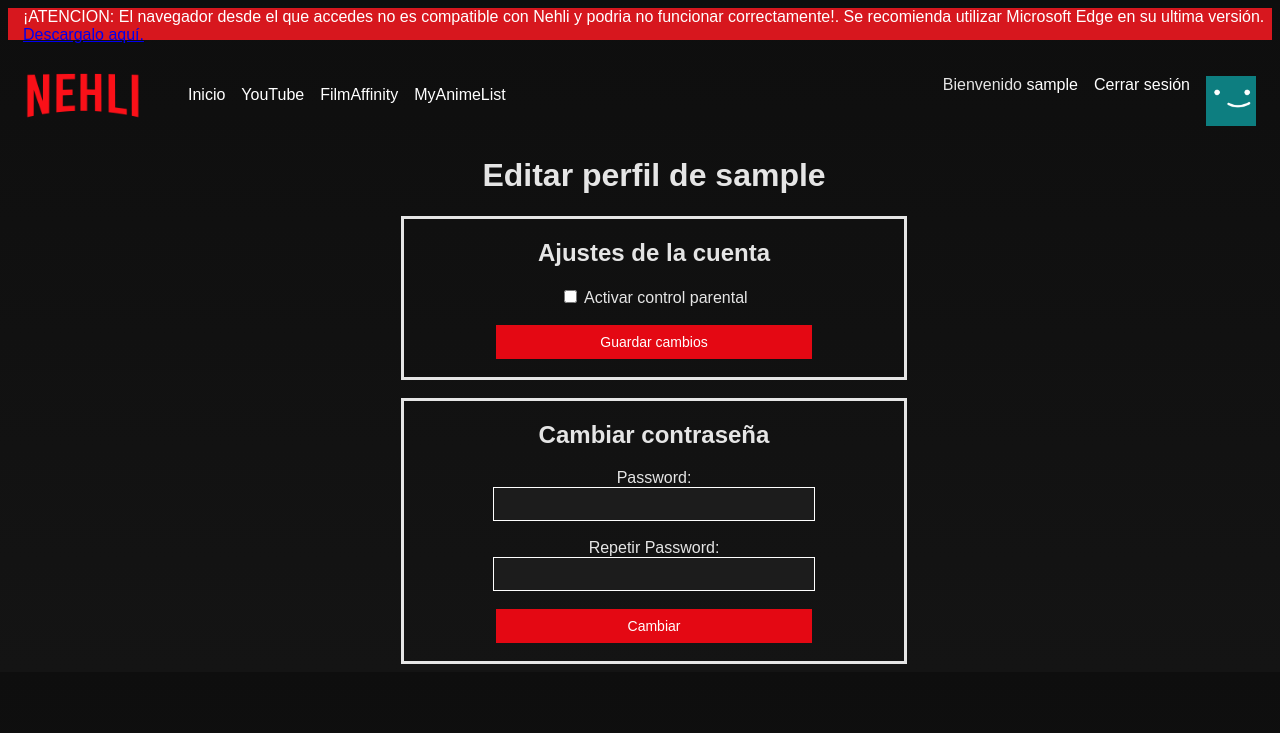
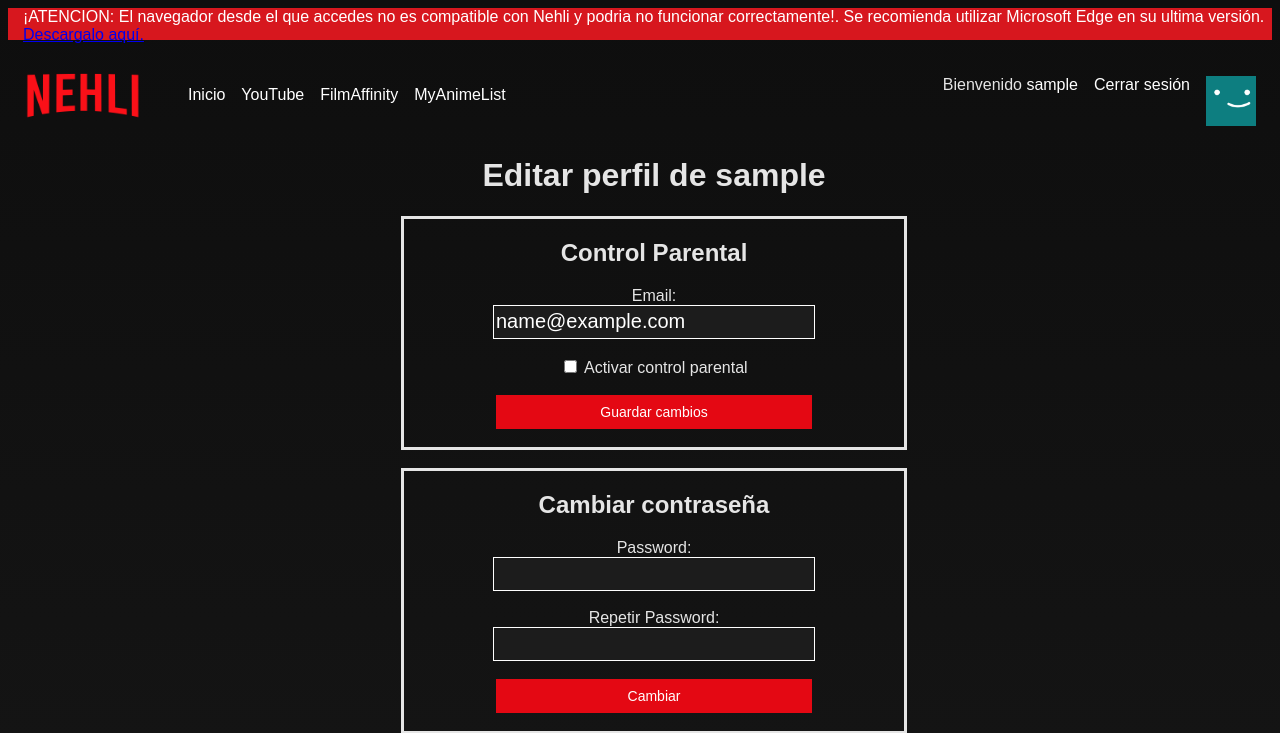
Before and after one commit to Lorwik/Nehli, a PHP site: page /userpanel.php in a window 1280 px wide. Shown: the top 733 px of the page. Run offline with PHP 8.4, Linux system fonts and the light colour scheme; the visitor is signed in with stand-in values (Sample User, id 1); tables that the repository leaves empty or names only in its code hold one stand-in row (values such as "Sample post").

Commit message:
Ahora muestra el email del usuario

```diff
--- a/includes/user_session.php
+++ b/includes/user_session.php
@@ -3,6 +3,8 @@
 class UserSession{
 
     public function __construct(){
+      $lifetime=600;
+      session_set_cookie_params($lifetime);
         session_start();
     }
 
--- a/userpanel.php
+++ b/userpanel.php
@@ -13,7 +13,9 @@
 
 				<div class="contentseparador">
 					<form action="" method="POST">
-				        <h2>Ajustes de la cuenta</h2>
+				        <h2>Control Parental</h2>
+				        Email:<br/>
+				        <input type="email" name="email" class="campotexto" <?php echo 'value='.$user->getEmail();?> disabled><br/><br/>
 
 				        <?php
 				        	//¿Tiene el control parental activado?
@@ -26,11 +28,11 @@
 				        <input type="checkbox" class="check" name="parental" value="parental" <?php echo $check ?>>
 				        Activar control parental
 				        <br/><br/>
-				        <p class="center"><input type="submit" class="boton" name="guardarajustes" value="Guardar cambios"></p><br/>
+				        <p class="center"><input type="submit" class="boton" name="guardarparental" value="Guardar cambios"></p><br/>
 				    </form>
 
 					<?php
-				    	if (isset($_POST["guardarajustes"])){
+				    	if (isset($_POST["guardarparental"])){
 				    		$checkparental = 0; //iniciamos la variable por defecto desactivada
 				    		if(isset($_POST['parental'])){ //Si el check de parental esta marcado...
 							    $checkparental = 1;
@@ -43,7 +45,9 @@
 						}
 					?>
 				</div>
+
 				<br/>
+
 				<div class="contentseparador">
 					<form action="" method="POST">
 				        <h2>Cambiar contraseña</h2>
```
